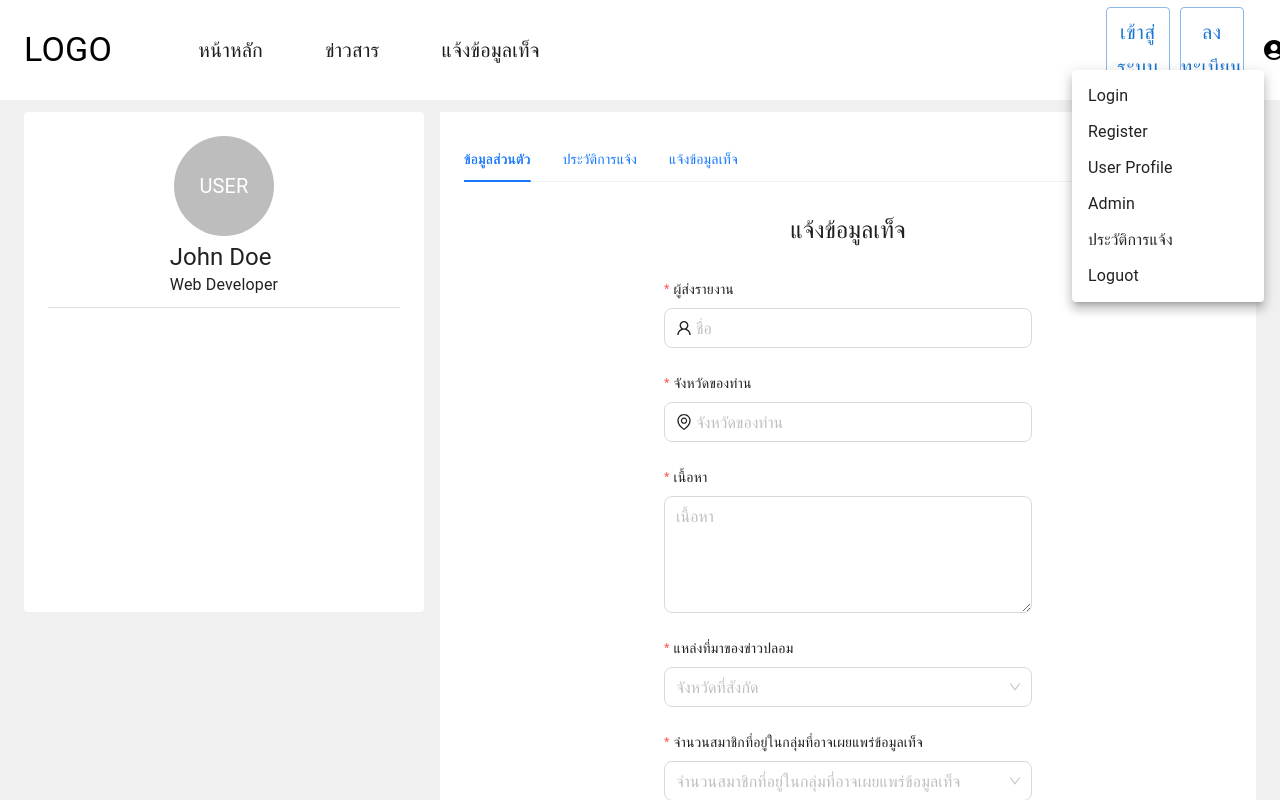
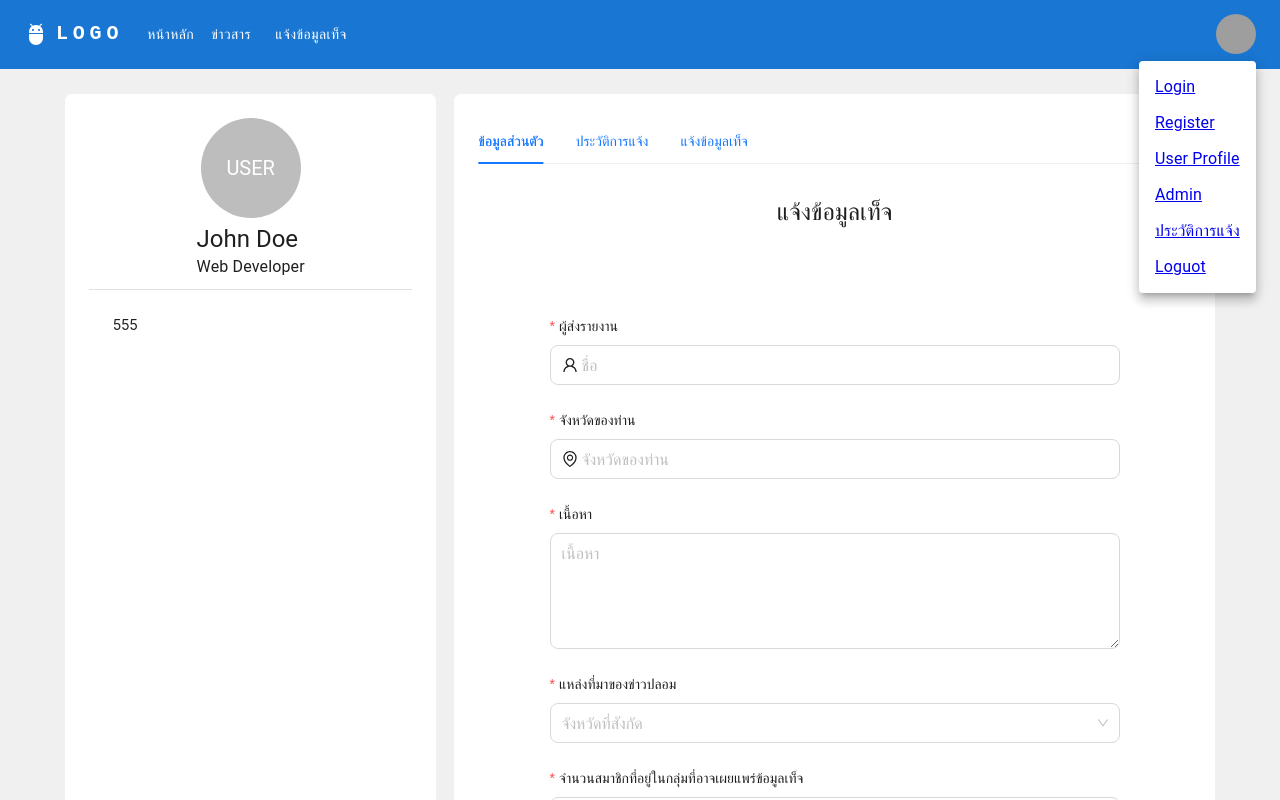
Before and after one commit to sanusi-pohlor/frontend, a React (Create React App) app: page /FakeNews in a window 1280 px wide. Both pictures are taken after a click on the button "Open settings". Shown: the top 800 px of the page. Built offline with nearby package versions, Linux system fonts and the light colour scheme; grey boxes are pictures that could not be loaded.

Commit message:
17/08/66.2

```diff
--- a/src/AppRoutes.js
+++ b/src/AppRoutes.js
@@ -24,7 +24,6 @@ const AppRoutes = () => {
     <Router>
       <div>
         <MenuNavbar />
-        <br />
         <div id="background" className="background">
           <Routes>
             <Route path="/" element={<Dashboard />} />
--- a/src/components/Bottom.js
+++ b/src/components/Bottom.js
@@ -6,7 +6,7 @@ const footerStyle = {
   textAlign: "center",
   color: "#000000",
   backgroundColor: "#FFFFFF",
-  height: "100px", // Change this value to adjust the height
+  height: "10%", // Change this value to adjust the height
 };
 const Bottom = () => {
   return <Footer style={footerStyle}>Footer</Footer>;
--- a/src/components/DashboardComponents/BarChartComponent.js
+++ b/src/components/DashboardComponents/BarChartComponent.js
@@ -7,26 +7,43 @@ import {
   CartesianGrid,
   Tooltip,
   Legend,
+  ResponsiveContainer,
 } from "recharts";
+import { Card } from "antd";
 
 const data = [
-  { name: "Category 1", value: 200, fill: "#0088FE" },
-  { name: "Category 2", value: 300, fill: "#00C49F" },
-  { name: "Category 3", value: 100, fill: "#FFBB28" },
-  { name: "Category 4", value: 250, fill: "#FF8042" },
-  { name: "Category 5", value: 150, fill: "#FF0000" },
+  { name: "1", value: 200, fill: "#0088FE" },
+  { name: "2", value: 300, fill: "#00C49F" },
+  { name: "3", value: 100, fill: "#FFBB28" },
+  { name: "4", value: 250, fill: "#FF8042" },
+  { name: "5", value: 150, fill: "#FF0000" },
 ];
 
 const BarChartComponent = () => {
+  const curveAngle = 0;
+  const paperColor = "#FFFFFF";
   return (
-    <BarChart width={500} height={400} data={data}>
+    <Card
+      hoverable
+      style={{
+        margin: "auto",
+        borderRadius: `${curveAngle}px`,
+        backgroundColor: paperColor,
+        width: "100%",
+        height: "100%",
+      }}
+    >
+      <ResponsiveContainer width="100%" height={300}>
+        <BarChart data={data}>
           <CartesianGrid strokeDasharray="3 3" />
           <XAxis dataKey="name" />
           <YAxis />
           <Tooltip />
           <Legend />
-      <Bar dataKey="value" fill="#8884d8" />
+          <Bar dataKey="value"/>
         </BarChart>
+      </ResponsiveContainer>
+    </Card>
   );
 };
 
--- a/src/components/DashboardComponents/MuiTable.js
+++ b/src/components/DashboardComponents/MuiTable.js
@@ -10,7 +10,7 @@ const data = [
 
 const MuiTable = () => {
   return (
-    <TableContainer style={{ width: 500 ,height:350, margin: 'auto' }}>
+    <TableContainer style={{ width: "100%" ,height:"100%" , margin: 'auto' }}>
       <Table>
         <TableHead>
           <TableRow>
--- a/src/components/DashboardComponents/PieChartComponent.js
+++ b/src/components/DashboardComponents/PieChartComponent.js
@@ -1,5 +1,6 @@
 import React from "react";
-import { PieChart, Pie, Cell, Tooltip } from "recharts";
+import { PieChart, Pie, Cell, Tooltip, ResponsiveContainer, } from "recharts";
+import { Card } from "antd";
 
 const data = [
   { name: "Category 1", value: 200 },
@@ -21,14 +22,24 @@ const PieChartComponent = () => {
   const handleCellMouseLeave = () => {
     setActiveCell(null);
   };
-
+  const curveAngle = 0;
+  const paperColor = "#FFFFFF";
   return (
-    <PieChart width={550} height={450}>
+    <Card
+      hoverable
+      style={{
+        margin: "auto",
+        borderRadius: `${curveAngle}px`,
+        backgroundColor: paperColor,
+        width: "100%",
+        height: "100%",
+      }}
+    >
+      <ResponsiveContainer width="100%" height={300}>
+        <PieChart>
           <Pie
             data={data}
-        cx="50%"
-        cy="50%"
-        outerRadius={180}
+            outerRadius="100%"
             fill="#8884d8"
             dataKey="value"
           >
@@ -45,6 +56,8 @@ const PieChartComponent = () => {
           </Pie>
           <Tooltip />
         </PieChart>
+      </ResponsiveContainer>
+    </Card>
   );
 };
 
--- a/src/components/FakeNewsComponents/FakeNewInformation.js
+++ b/src/components/FakeNewsComponents/FakeNewInformation.js
@@ -41,27 +41,6 @@ const FakeNewInformation = ({ handleSubmit, FakeNewInformationFinish }) => {
       >
         แจ้งข้อมูลเท็จ
       </Typography>
-      <Box
-        component="form"
-        noValidate
-        onSubmit={handleSubmit}
-        sx={{
-          mt: 1,
-          flexDirection: "column",
-          alignItems: "center",
-          boxShadow: 0,
-          borderRadius: 2,
-          px: 2,
-          py: 2,
-        }}
-        style={{
-          width: 400,
-          height: "100%",
-          margin: "auto",
-          backgroundColor: "#FFFFFF",
-          padding: "24",
-        }}
-      >
         <Form
           layout="vertical"
           name="FakeNewInformation"
@@ -71,7 +50,8 @@ const FakeNewInformation = ({ handleSubmit, FakeNewInformationFinish }) => {
           }}
           onFinish={FakeNewInformationFinish}
           style={{
-            maxWidth: 400,
+            maxWidth: "100%",
+            padding: "10%",
           }}
         >
           <Form.Item
@@ -302,7 +282,6 @@ const FakeNewInformation = ({ handleSubmit, FakeNewInformationFinish }) => {
             <br />
           </Form.Item>
         </Form>
-      </Box>
       <br />
       <br />
     </UserProfile>
--- a/src/components/MenuNavbar.js
+++ b/src/components/MenuNavbar.js
@@ -1,51 +1,55 @@
 import React, { useState } from "react";
-import {
-  AppBar,
-  Toolbar,
-  IconButton,
-  MenuItem,
-  Menu,
-  Typography,
-  CssBaseline,
-  Box,
-  Fab,
-  Fade,
-  useScrollTrigger,
-} from "@mui/material";
-import AccountCircle from "@mui/icons-material/AccountCircle";
-import KeyboardArrowUpIcon from "@mui/icons-material/KeyboardArrowUp";
-import { NavLink } from "react-router-dom";
-import "./MenuNavbar.css";
-import { Link } from "react-router-dom";
+import AppBar from '@mui/material/AppBar';
+import Box from '@mui/material/Box';
+import Toolbar from '@mui/material/Toolbar';
+import IconButton from '@mui/material/IconButton';
+import Typography from '@mui/material/Typography';
+import Menu from '@mui/material/Menu';
+import MenuIcon from '@mui/icons-material/Menu';
+import Container from '@mui/material/Container';
+import Avatar from '@mui/material/Avatar';
+import Button from '@mui/material/Button';
+import Tooltip from '@mui/material/Tooltip';
+import MenuItem from '@mui/material/MenuItem';
+import AdbIcon from '@mui/icons-material/Adb';
+import { Link } from 'react-router-dom';
 import LoginButton from "./LoginButton";
 import LoginDialog from "./LoginDialog";
 import RegisterButton from "./RegisterButton";
 import RegisterDialog from "./RegisterDialog";
 
-const ElevationScroll = ({ children }) => {
-  const trigger = useScrollTrigger({
-    disableHysteresis: true,
-    threshold: 0,
-  });
+const pages = [
+  { label: 'หน้าหลัก', link: '/' },
+  { label: 'ข่าวสาร', link: '/Search' },
+  { label: 'แจ้งข้อมูลเท็จ', link: '/FakeNews' },
+];
+const settings = [{ label: 'Login', link: '/User/Login' },
+{ label: 'Register', link: '/User/Register' },
+{ label: 'User Profile', link: '/User/Profile' },
+{ label: 'Admin', link: '/Admin' },
+{ label: 'ประวัติการแจ้ง', link: '/' },
+{ label: 'Loguot', link: '/' },];
 
-  return React.cloneElement(children, {
-    elevation: trigger ? 4 : 0,
-  });
+function ResponsiveAppBar() {
+  const [Login, setLogin] = useState(false);
+  const [Register, setRegister] = useState(false);
+  const [anchorElNav, setAnchorElNav] = React.useState(null);
+  const [anchorElUser, setAnchorElUser] = React.useState(null);
+
+  const handleOpenNavMenu = (event) => {
+    setAnchorElNav(event.currentTarget);
+  };
+  const handleOpenUserMenu = (event) => {
+    setAnchorElUser(event.currentTarget);
   };
 
-const MenuNavbar = () => {
-  const [Login, setLogin] = useState(false);
-  const [Register, setRegister] = useState(false);
-  const [anchorEl, setAnchorEl] = useState(null);
-
-  const handleMenuOpen = (event) => {
-    setAnchorEl(event.currentTarget);
+  const handleCloseNavMenu = () => {
+    setAnchorElNav(null);
   };
 
-  const handleMenuClose = () => {
-    setAnchorEl(null);
+  const handleCloseUserMenu = () => {
+    setAnchorElUser(null);
   };
-
   const handleSubmit = (event) => {
     event.preventDefault();
     const data = new FormData(event.currentTarget);
@@ -62,49 +66,65 @@ const MenuNavbar = () => {
   };
 
   return (
-    <React.Fragment>
-      <CssBaseline />
-      <ElevationScroll>
-        <AppBar sx={{ backgroundColor: "#FFFFFF", color: "#000000" }}>
-          <Toolbar
-            style={{
-              display: "flex",
-              justifyContent: "flex-start",
-            }}
+    <AppBar position="static">
+      <Container maxWidth="xl">
+        <Toolbar disableGutters >
+          <AdbIcon sx={{ display: { xs: 'none', md: 'flex' }, mr: 1 }} />
+          <Typography
+            variant="h6"
+            noWrap
+            component="a"
+            href="/"
             sx={{
-              "@media all": {
-                minHeight: 100,
-              },
+              mr: 2,
+              display: { xs: 'none', md: 'flex' },
+              fontFamily: 'monospace',
+              fontWeight: 700,
+              letterSpacing: '.3rem',
+              color: 'inherit',
+              textDecoration: 'none',
             }}
           >
-            <>
-              <Typography aphy variant="h4" sx={{ marginRight: "70px" }}>
             LOGO
           </Typography>
-              <MenuItem
-                sx={{ fontSize: "20px", marginRight: "30px" }}
-                activeClassName="active"
+
+          <Box sx={{ flexGrow: 1, display: { xs: 'flex', md: 'none' } }}>
+            <IconButton
+              size="large"
+              aria-label="account of current user"
+              aria-controls="menu-appbar"
+              aria-haspopup="true"
+              onClick={handleOpenNavMenu}
+              color="inherit"
             >
-                <NavLink to="/" className="link">
-                  หน้าหลัก
-                </NavLink>
+              <MenuIcon />
+            </IconButton>
+            <Menu
+              id="menu-appbar"
+              anchorEl={anchorElNav}
+              anchorOrigin={{
+                vertical: 'bottom',
+                horizontal: 'left',
+              }}
+              keepMounted
+              transformOrigin={{
+                vertical: 'top',
+                horizontal: 'left',
+              }}
+              open={Boolean(anchorElNav)}
+              onClose={handleCloseNavMenu}
+              sx={{
+                display: { xs: 'block', md: 'none' },
+              }}
+            >
+              {pages.map((page) => (
+                <MenuItem key={page.label} onClick={handleCloseNavMenu}>
+                  <Typography component={Link} to={page.link} textAlign="center">
+                    {page.label}
+                  </Typography>
                 </MenuItem>
-              <MenuItem
-                sx={{ fontSize: "20px", marginRight: "30px" }}
-                activeClassName="active"
-              >
-                <NavLink to="/Search" className="link">
-                  ข่าวสาร
-                </NavLink>
-              </MenuItem>
-              <MenuItem
-                sx={{ fontSize: "20px", marginRight: "550px" }}
-                activeClassName="active"
-              >
-                <NavLink to="/FakeNews" className="link">
-                  แจ้งข้อมูลเท็จ
-                </NavLink>
-              </MenuItem>
+              ))}
+              <MenuItem>
                 <LoginButton onClick={() => setLogin(true)} />
                 <LoginDialog
                   open={Login}
@@ -112,6 +132,8 @@ const MenuNavbar = () => {
                   handleSubmit={handleSubmit}
                   LoginFinish={LoginFinish}
                 />
+              </MenuItem>
+              <MenuItem>
                 <RegisterButton onClick={() => setRegister(true)} />
                 <RegisterDialog
                   open={Register}
@@ -119,76 +141,73 @@ const MenuNavbar = () => {
                   handleSubmit={handleSubmit}
                   LoginFinish={RegisterFinish}
                 />
-              <IconButton
-                edge="end"
-                aria-label="account of current user"
-                aria-haspopup="true"
-                color="inherit"
-                onClick={handleMenuOpen}
-              >
-                <AccountCircle />
-              </IconButton>
-            </>
-            <Menu
-              anchorEl={anchorEl}
-              open={Boolean(anchorEl)}
-              onClose={handleMenuClose}
-              PaperProps={{
-                style: {
-                  width: "15%",
-                },
+              </MenuItem>
+            </Menu>
+          </Box>
+          <AdbIcon sx={{ display: { xs: 'flex', md: 'none' }, mr: 1 }} />
+          <Typography
+            variant="h5"
+            noWrap
+            component="a"
+            href="/"
+            sx={{
+              mr: 2,
+              display: { xs: 'flex', md: 'none' },
+              flexGrow: 1,
+              fontFamily: 'monospace',
+              fontWeight: 700,
+              letterSpacing: '.3rem',
+              color: 'inherit',
+              textDecoration: 'none',
             }}
           >
-              <MenuItem component={Link} to="/User/Login">
-                Login
+            LOGO
+          </Typography>
+          <Box sx={{ flexGrow: 1, display: { xs: 'none', md: 'flex' } }}>
+            {pages.map((page) => (
+              <Button
+                key={page.label}
+                component={Link} to={page.link}
+                onClick={handleCloseNavMenu}
+                sx={{ my: 2, color: 'white', display: 'block' }}
+              >
+                {page.label}
+              </Button>
+            ))}
+          </Box>
+
+          <Box sx={{ flexGrow: 0 }}>
+            <Tooltip title="Open settings">
+              <IconButton onClick={handleOpenUserMenu} sx={{ p: 0 }}>
+                <Avatar alt="Remy Sharp" src="/static/images/avatar/2.jpg" />
+              </IconButton>
+            </Tooltip>
+            <Menu
+              sx={{ mt: '45px' }}
+              id="menu-appbar"
+              anchorEl={anchorElUser}
+              anchorOrigin={{
+                vertical: 'top',
+                horizontal: 'right',
+              }}
+              keepMounted
+              transformOrigin={{
+                vertical: 'top',
+                horizontal: 'right',
+              }}
+              open={Boolean(anchorElUser)}
+              onClose={handleCloseUserMenu}
+            >
+              {settings.map((setting) => (
+                <MenuItem key={setting.label} onClick={handleCloseUserMenu}>
+                  <Typography component={Link} to={setting.link} textAlign="center">{setting.label}</Typography>
                 </MenuItem>
-              <MenuItem component={Link} to="/User/Register">
-                Register
-              </MenuItem>
-              <MenuItem component={Link} to="/User/Profile">
-                User Profile
-              </MenuItem>
-              <MenuItem component={Link} to="/Admin">
-                Admin
-              </MenuItem>
-              <MenuItem>ประวัติการแจ้ง</MenuItem>
-              <MenuItem>Loguot</MenuItem>
+              ))}
             </Menu>
+          </Box>
         </Toolbar>
+      </Container>
     </AppBar>
-      </ElevationScroll>
-      <Toolbar id="back-to-top-anchor" />
-      <ScrollTop />
-    </React.Fragment>
-  );
-};
-
-function ScrollTop() {
-  const trigger = useScrollTrigger({
-    disableHysteresis: true,
-    threshold: 100,
-  });
-
-  const handleClick = () => {
-    window.scrollTo({
-      top: 0,
-      behavior: "smooth",
-    });
-  };
-
-  return (
-    <Fade in={trigger}>
-      <Box
-        onClick={handleClick}
-        role="presentation"
-        sx={{ position: "fixed", bottom: 20, right: 20 }}
-      >
-        <Fab color="primary" size="small" aria-label="scroll back to top">
-          <KeyboardArrowUpIcon />
-        </Fab>
-      </Box>
-    </Fade>
   );
 }
-
-export default MenuNavbar;
+export default ResponsiveAppBar;
--- a/src/components/SearchComponents/Search.js
+++ b/src/components/SearchComponents/Search.js
@@ -1,15 +1,8 @@
 import React from "react";
-import { Paper, Box, Typography, Container, Grid } from "@mui/material";
+import { Box, Typography, Container, Grid } from "@mui/material";
 import { Card, Button, DatePicker, Form, Input, Select } from "antd";
-import {
-  UserOutlined,
-  LockOutlined,
-  MailOutlined,
-  PhoneOutlined,
-  MessageOutlined,
-} from "@ant-design/icons";
 
-const Search = ({ handleSubmit, RegisterFinish }) => {
+const Search = ({ RegisterFinish }) => {
   const News = () => {
     return (
       <Card
@@ -26,7 +19,7 @@ const Search = ({ handleSubmit, RegisterFinish }) => {
             display: "flex",
             alignItems: "center",
             marginBottom: 20,
-            padding: 24,
+            padding: "3%",
           }}
         >
           dddd
@@ -45,7 +38,7 @@ const Search = ({ handleSubmit, RegisterFinish }) => {
               margin: "auto",
               backgroundColor: "#FFFFFF",
               width: "100%",
-              height: "45%",
+              height: "100%",
             }}
           >
             <Box sx={{ width: "100%", textAlign: "center" }}>
@@ -62,7 +55,7 @@ const Search = ({ handleSubmit, RegisterFinish }) => {
               }}
               onFinish={RegisterFinish}
               style={{
-                maxWidth: 400,
+                maxWidth: "100%",
               }}
             >
               <Form.Item label="ประเภท" style={{ marginBottom: "2px" }}>
--- a/src/components/UserComoponents/UserProfile.js
+++ b/src/components/UserComoponents/UserProfile.js
@@ -1,24 +1,15 @@
 import * as React from "react";
 import {
-  Button,
-  Paper,
   Grid,
-  Link,
   Avatar,
-  Card,
-  CardContent,
+  Container,
   Typography,
   Divider,
 } from "@mui/material";
-import { Breadcrumb, Layout, Menu, theme, Tabs } from "antd";
+import { Card, Tabs } from "antd";
 import { Link as RouterLink } from "react-router-dom";
 
 const { TabPane } = Tabs;
-const { Header, Content, Footer } = Layout;
-
-const curveAngle = 0;
-const paperColor = "#FFFFFF";
-
 const UserProfile = ({ children }) => {
   const onChange = (key) => {
     console.log(key);
@@ -43,18 +34,16 @@ const UserProfile = ({ children }) => {
   ];
 
   return (
-    <div>
-      {/* Use MUI's Grid for responsiveness */}
-      <Grid container spacing={2} justifyContent="center">
+    <Container>
+      <Grid container spacing={2}>
         <Grid item xs={12} sm={4}>
-          <Paper
-            elevation={0}
-            sx={{
+          <Card
+            hoverable
+            style={{
+              margin: "auto",
+              backgroundColor: "#FFFFFF",
               width: "100%",
-              height: 500,
-              margin: "auto",
-              backgroundColor: paperColor,
-              padding: "24px",
+              height: "100%",
             }}
           >
             <Grid
@@ -62,7 +51,7 @@ const UserProfile = ({ children }) => {
               direction="column"
               justifyContent="center"
               alignItems="center"
-              style={{ marginBottom: "10px" }}
+              style={{ marginBottom: "10px"}}
             >
               <Grid item style={{ marginBottom: "5px" }}>
                 <Avatar sx={{ width: 100, height: 100 }}>USER</Avatar>
@@ -79,20 +68,21 @@ const UserProfile = ({ children }) => {
                 alignItems: "center",
                 marginBottom: 20,
                 padding: 24,
+                width: "100%",
+                height: "100%",
               }}
-            ></div>
-          </Paper>
+            >555</div>
+          </Card>
+          <br />
         </Grid>
         <Grid item xs={12} sm={8}>
-          <Paper
-            elevation={0}
-            sx={{
+          <Card
+            hoverable
+            style={{
+              margin: "auto",
+              backgroundColor: "#FFFFFF",
               width: "100%",
               height: "100%",
-              margin: "auto",
-              borderRadius: `${curveAngle}px`,
-              backgroundColor: paperColor,
-              padding: "24px",
             }}
           >
             <Tabs onChange={onChange}>
@@ -105,10 +95,10 @@ const UserProfile = ({ children }) => {
                 </TabPane>
               ))}
             </Tabs>
-          </Paper>
+          </Card>
         </Grid>
       </Grid>
-    </div>
+    </Container>
   );
 };
 
```
Also changed, not shown: src/components/DashboardComponents/Dashboard.js (+7 -30 lines), src/components/Navbar.js (added, +194 -0 lines). Lines whose indentation alone changed are shown as unchanged.
